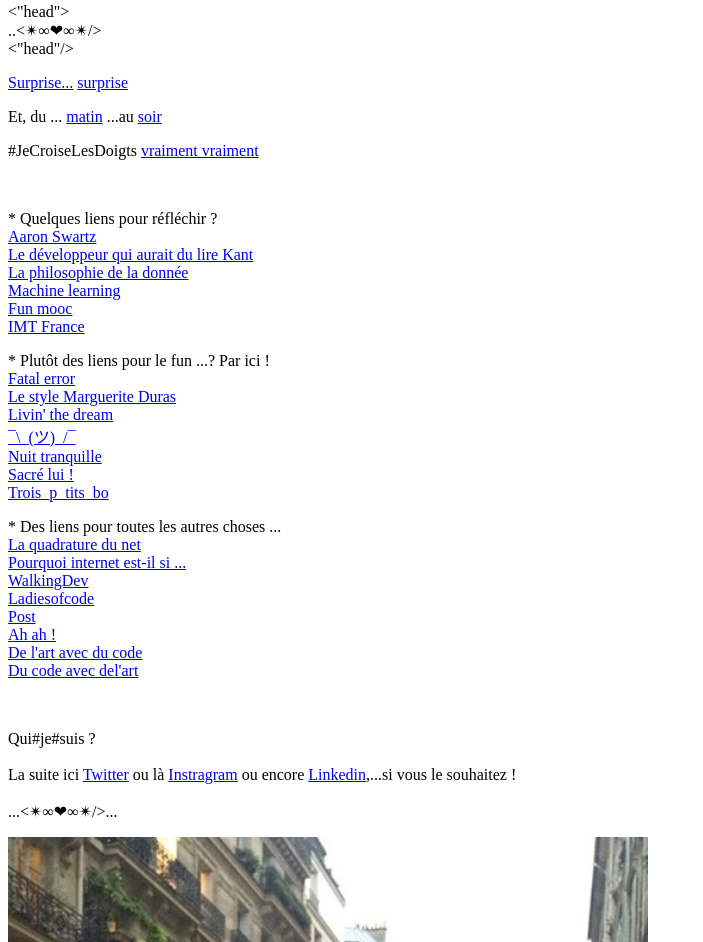
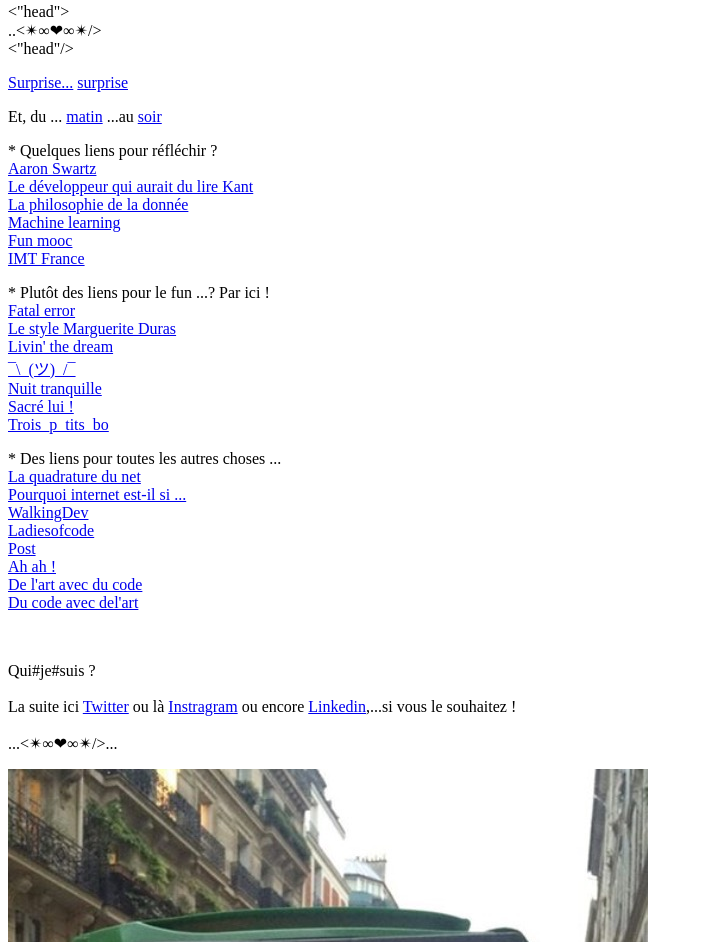
Before and after one commit to Hermine3000/Girl_in_progress, a plain HTML site: page index.html in a window 1280 px wide. Shown: the part 909-1851 px from the top of the page, without its empty margins (0-703 px from the left). Drawn offline with Linux system fonts and the light colour scheme.

Commit message:
Update index.html

```diff
--- a/index.html
+++ b/index.html
@@ -46,11 +46,6 @@
         <a href="https://drive.google.com/open?id=0B6Y-SohkEjomRlBMbG9UcUEyckk" target="blank">soir</a></p>
 
 
-        <p>#JeCroiseLesDoigts
-        <a href="https://drive.google.com/open?id=0B6Y-SohkEjomSU50cmRIb2pDc1k" title="je veux gambader dans la prairie...!" target="blank">vraiment vraiment</a></p>
-        <br/>
-
-
         <p>* Quelques liens pour réfléchir ?<br/>
         <a href="https://www.franceculture.fr/emissions/le-numerique-et-nous/aaron-swartz-celui-qui-pourrait-changer-le-monde" target="blank">Aaron Swartz</a><br/>
         <a href="https://www.franceculture.fr/emissions/la-vie-numerique/lhistoire-du-developpeur-qui-aurait-du-lire-kant" target="blank">Le développeur qui aurait du lire Kant</a><br/>
```
